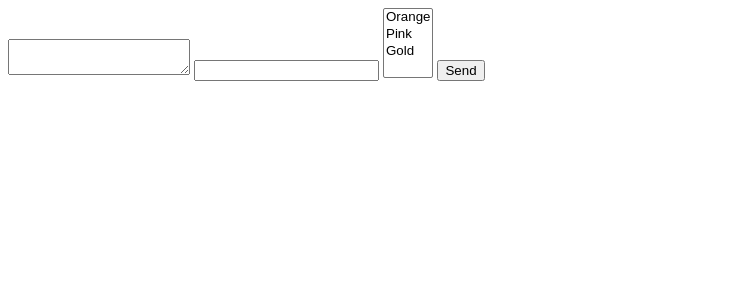
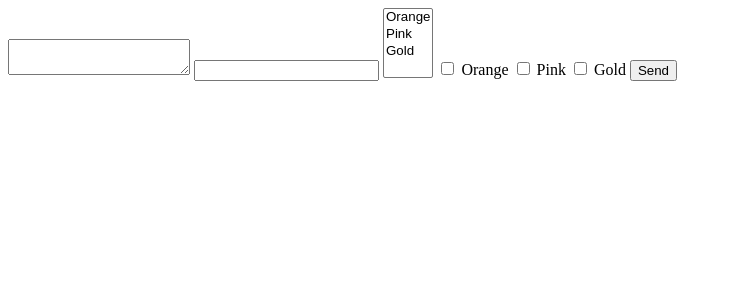
Before and after one commit to kd0171/PHP_Dotinstall_Webdev, a PHP site: page / in a window 1280 px wide. Shown: the top 300 px of the page, without its empty margins (0-732 px from the left). Run offline with PHP 8.4, Linux system fonts and the light colour scheme.

Commit message:
チェックボックスから値を受け取る

```diff
--- a/work/web/index.php
+++ b/work/web/index.php
@@ -15,11 +15,14 @@ include('../app/_parts/_header.php');
   <textarea name="message"></textarea>
   <input type="text" name="username">
   <!-- <select name="color"> -->
-    <select name="colors[]" multiple>
-      <option value="orange">Orange</option>
-      <option value="pink">Pink</option>
-      <option value="gold">Gold</option>
-    </select>
+  <select name="colors[]" multiple>
+    <option value="orange">Orange</option>
+    <option value="pink">Pink</option>
+    <option value="gold">Gold</option>
+  </select>
+  <label><input type="checkbox" name="colors2[]" value="orange"> Orange</label>
+  <label><input type="checkbox" name="colors2[]" value="pink"> Pink</label>
+  <label><input type="checkbox" name="colors2[]" value="gold"> Gold</label>
   <button>Send</button>
 </form>
 
```
Also changed, not shown: work/web/result.php (+8 -0 lines).
